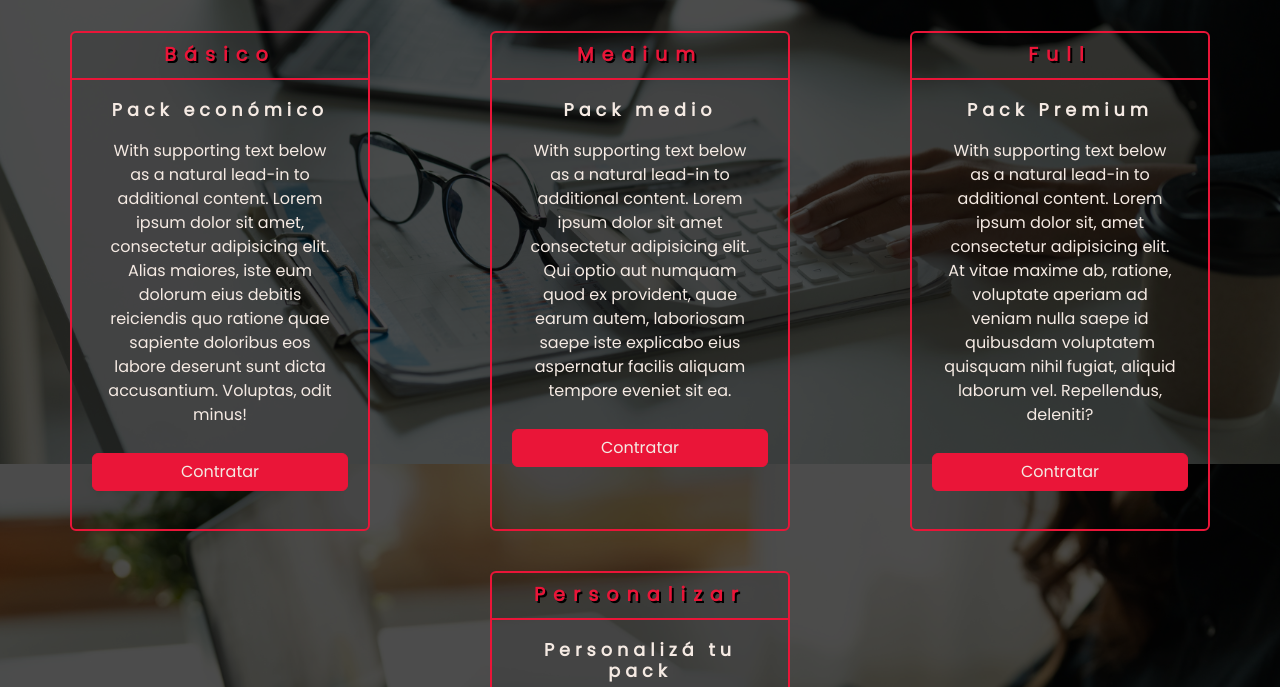
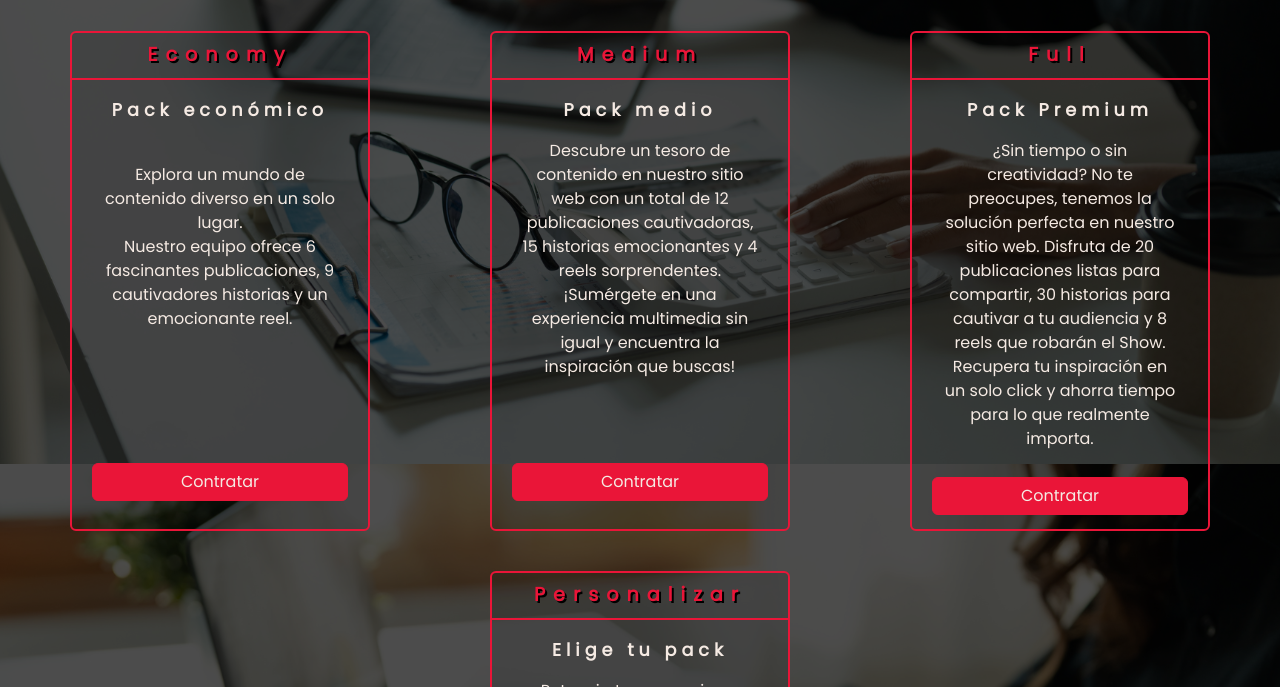
Before and after one commit to Bhojemberg/entice-mkt, a website: page pages/paquetes.html in a window 1280 px wide. Shown: the part 336-1023 px from the top of the page. Drawn offline with nearby package versions, Linux system fonts and the light colour scheme.

Commit message:
texto por lorem

```diff
--- a/pages/paquetes.html
+++ b/pages/paquetes.html
@@ -42,11 +42,11 @@
             <div class="cards">
                 <div class="card">
                     <div class="card-header">
-                        Básico
+                        Economy
                     </div>
                         <div class="card-body">
-                            <h5 class="card-title">Pack económico</h5>
-                            <p class="card-text">With supporting text below as a natural lead-in to additional content. Lorem ipsum dolor sit amet, consectetur adipisicing elit. Alias maiores, iste eum dolorum eius debitis reiciendis quo ratione quae sapiente doloribus eos labore deserunt sunt dicta accusantium. Voluptas, odit minus!</p>
+                            <h5 class="card-title">Pack económico</h5> <br>
+                            <p class="card-text">Explora un mundo de contenido diverso en un solo lugar. <br>Nuestro equipo ofrece 6 fascinantes publicaciones, 9 cautivadores historias y un emocionante reel.</p> <br><br><br><br>
                             <a href="../pages/contacto.html" class="btn btn-primary">Contratar</a>
                         </div>
                 </div>
@@ -56,8 +56,8 @@
                     </div>
                         <div class="card-body">
                             <h5 class="card-title">Pack medio</h5>
-                            <p class="card-text">With supporting text below as a natural lead-in to additional content. Lorem ipsum dolor sit amet consectetur adipisicing elit. Qui optio aut numquam quod ex provident, quae earum autem, laboriosam saepe iste explicabo eius aspernatur facilis aliquam tempore eveniet sit ea.</p>
-                            <a href="../pages/contacto.html" class="btn btn-primary">Contratar</a>
+                            <p class="card-text">Descubre un tesoro de contenido en nuestro sitio web con un total de 12 publicaciones cautivadoras, 15 historias emocionantes y 4 reels sorprendentes. ¡Sumérgete en una experiencia multimedia sin igual y encuentra la inspiración que buscas!</p>
+                            <br><br> <a href="../pages/contacto.html" class="btn btn-primary">Contratar</a>
                         </div>
                 </div>
                 <div class="card">
@@ -66,7 +66,7 @@
                     </div>
                         <div class="card-body">
                             <h5 class="card-title">Pack Premium</h5>
-                            <p class="card-text">With supporting text below as a natural lead-in to additional content. Lorem ipsum dolor sit, amet consectetur adipisicing elit. At vitae maxime ab, ratione, voluptate aperiam ad veniam nulla saepe id quibusdam voluptatem quisquam nihil fugiat, aliquid laborum vel. Repellendus, deleniti?</p>
+                            <p class="card-text">¿Sin tiempo o sin creatividad? No te preocupes, tenemos la solución perfecta en nuestro sitio web. Disfruta de 20 publicaciones listas para compartir, 30 historias para cautivar a tu audiencia y 8 reels que robarán el Show. Recupera tu inspiración en un solo click y ahorra tiempo para lo que realmente importa.</p>
                             <a href="../pages/contacto.html" class="btn btn-primary">Contratar</a>
                         </div>
                 </div>
@@ -75,8 +75,8 @@
                     Personalizar
                     </div>
                         <div class="card-body">
-                            <h5 class="card-title">Personalizá tu pack</h5>
-                            <p class="card-text">With supporting text below as a natural lead-in to additional content. Placeat saepe deserunt mollitia, tempore commodi, nemo sequi dolorum qui laboriosam modi culpa. Doloribus, expedita blanditiis? Fuga quia quas totam neque iusto.</p>
+                            <h5 class="card-title">Elige tu pack</h5>
+                            <p class="card-text">Potencia tu presencia en línea con nuestro servicio personalizado todo en uno. Nuestro equipo de expertos te brinda Community Manager para aumentar tu engagement, diseño gráfico para destarcar visualimente y desarrollo web para crear una presencia sólida en la web. Alcanza tus objetivos en línea con un solo servicio integral.</p>
                             <a href="../pages/contacto.html" class="btn btn-primary">Contratar</a>
                         </div>
                 </div>
```
